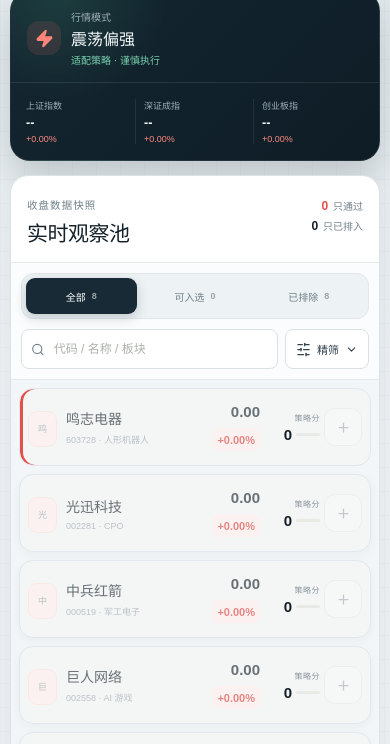
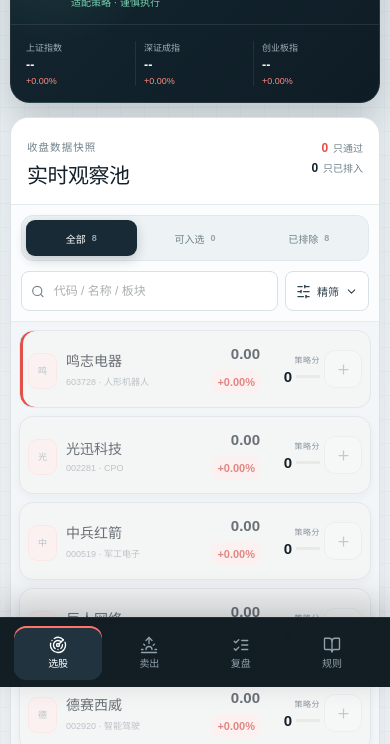
Before and after one commit to yuovo/overnight-stock-arbitrage, a plain HTML site: page index.html in a window 390 px wide. Shown: the part 157-901 px from the top of the page. Drawn offline with Linux system fonts and the light colour scheme; no server answers.

Commit message:
Update index.html

```diff
--- a/index.html
+++ b/index.html
@@ -974,6 +974,92 @@ function Iv(){const average=$v.reduce((sum,item)=>sum+liveNumber(item.change),0)
         .quote-block strong{font-size:32px}
       }
     </style>
+    <style id="mobile-app-layout">
+      @media(max-width:680px){
+        body{overflow-x:hidden}
+        .app-shell{display:block}
+        .sidebar{
+          position:fixed;
+          top:auto;
+          right:0;
+          bottom:0;
+          left:0;
+          z-index:60;
+          display:block;
+          width:100%;
+          height:calc(70px + env(safe-area-inset-bottom));
+          padding:7px 8px calc(7px + env(safe-area-inset-bottom));
+          color:#edf4f6;
+          background:rgba(11,22,29,.97);
+          border-top:1px solid rgba(255,255,255,.08);
+          border-right:0;
+          box-shadow:0 -12px 34px rgba(8,20,27,.22);
+          -webkit-backdrop-filter:blur(16px);
+          backdrop-filter:blur(16px);
+        }
+        .sidebar .brand-mark,
+        .sidebar .sidebar-push,
+        .sidebar .exposure-card,
+        .sidebar .desk-status,
+        .sidebar .nav-caption,
+        .sidebar .nav-chevron,
+        .sidebar .nav-badge{display:none!important}
+        .sidebar .main-nav{
+          display:grid;
+          grid-template-columns:repeat(4,minmax(0,1fr));
+          align-items:center;
+          gap:3px;
+          width:100%;
+          height:100%;
+          margin:0;
+        }
+        .sidebar .nav-item{
+          display:flex;
+          flex-direction:column;
+          align-items:center;
+          justify-content:center;
+          gap:4px;
+          width:100%;
+          height:54px;
+          padding:5px 2px;
+          border-radius:12px;
+          color:#91a2ac;
+          font-size:10px;
+          line-height:1;
+          text-align:center;
+        }
+        .sidebar .nav-item>span{display:block;font-size:10px;opacity:1}
+        .sidebar .nav-item::after{
+          display:block;
+          margin-top:1px;
+          color:currentColor;
+          font-size:10px;
+          font-weight:600;
+          line-height:1;
+          white-space:nowrap;
+        }
+        .sidebar .nav-item:nth-of-type(1)::after{content:"选股"}
+        .sidebar .nav-item:nth-of-type(2)::after{content:"卖出"}
+        .sidebar .nav-item:nth-of-type(3)::after{content:"复盘"}
+        .sidebar .nav-item:nth-of-type(4)::after{content:"规则"}
+        .sidebar .nav-item.is-active{
+          color:#fff;
+          background:#20333e;
+          box-shadow:inset 0 2px #ff736b;
+        }
+        .sidebar .nav-item.is-active:before{display:none}
+        .workspace{padding-bottom:calc(96px + env(safe-area-inset-bottom))}
+        .topbar{
+          min-height:88px;
+          padding:14px 3px 10px;
+        }
+        .topbar-title h1{font-size:30px;letter-spacing:-.045em}
+        .refresh-button{width:46px;height:46px}
+        .market-overview{margin-top:2px}
+        .stock-inspector{margin-bottom:4px}
+        .toast{bottom:calc(82px + env(safe-area-inset-bottom))}
+      }
+    </style>
   </head>
   <body>
     <div id="root"></div>
```
